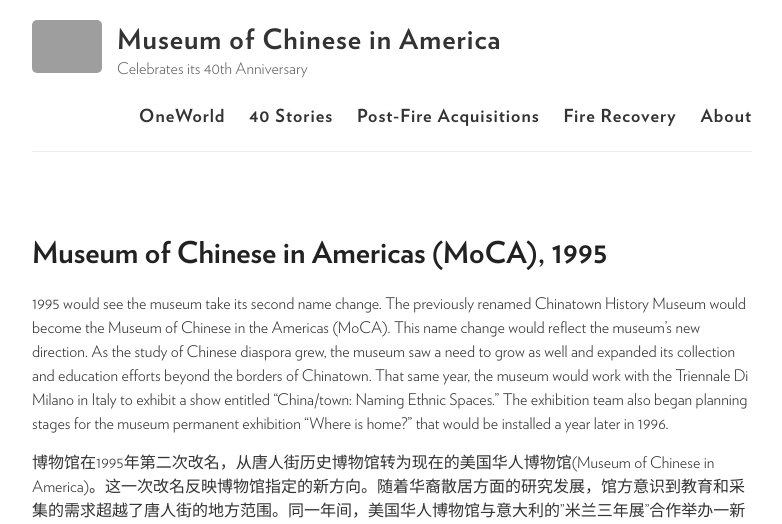
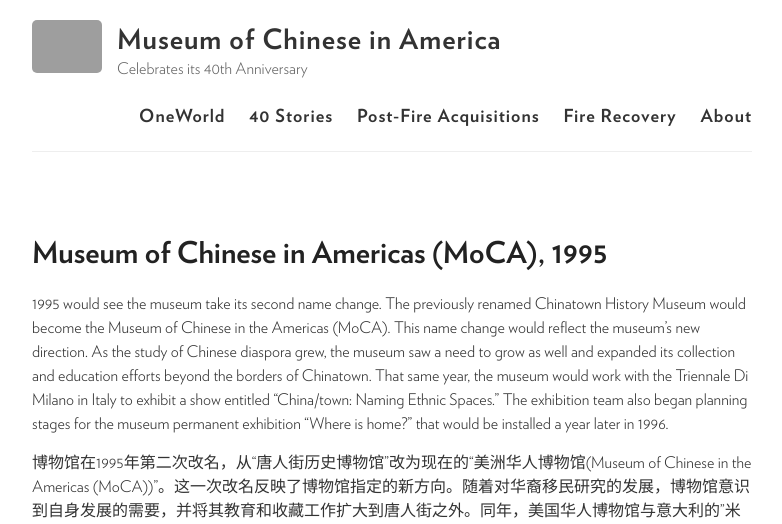
Before and after one commit to moca40/moca40.github.io, a Jekyll site: the page built from _stories/1995-01-01-change-name.md, in a window 1280 px wide. Shown: the top 524 px of the page, without its empty margins (248-1030 px from the left). Built offline with Jekyll 4.4.1, drawn with Linux system fonts in a browser that asks for light colours; some of the changed text lies outside the part shown; grey boxes are pictures that could not be loaded.

Commit message:
Update 1995-01-01-change-name.md

```diff
--- a/_stories/1995-01-01-change-name.md
+++ b/_stories/1995-01-01-change-name.md
@@ -48,6 +48,6 @@
 
 1995 would see the museum take its second name change.  The previously renamed Chinatown History Museum would become the Museum of Chinese in the Americas (MoCA).  This name change would reflect the museum’s new direction.  As the study of Chinese diaspora grew, the museum saw a need to grow as well and expanded its collection and education efforts beyond the borders of Chinatown. That same year, the museum would work with the Triennale Di Milano in Italy to exhibit a show entitled “China/town: Naming Ethnic Spaces.”  The exhibition team also began planning stages for the museum permanent exhibition “Where is home?” that would be installed a year later in 1996.
 
-博物馆在1995年第二次改名，从唐人街历史博物馆转为现在的美国华人博物馆(Museum of Chinese in America)。这一次改名反映博物馆指定的新方向。随着华裔散居方面的研究发展，馆方意识到教育和采集的需求超越了唐人街的地方范围。同一年间，美国华人博物馆与意大利的”米兰三年展"合作举办一新展览，名为“唐人街: 指名民族空间.”
+博物馆在1995年第二次改名，从“唐人街历史博物馆”改为现在的“美洲华人博物馆(Museum of Chinese in the Americas (MoCA))”。这一次改名反映了博物馆指定的新方向。随着对华裔移民研究的发展，博物馆意识到自身发展的需要，并将其教育和收藏工作扩大到唐人街之外。同年，美国华人博物馆与意大利的”米兰三年展"合作，展出名为“中国/街: 命名民族空间”的展览。展览团队还开始计划布置博物馆永久展“何处是吾家？”，该展将于一年后的1996年布展开幕。
 
 {% include slideshow.html %}
```
